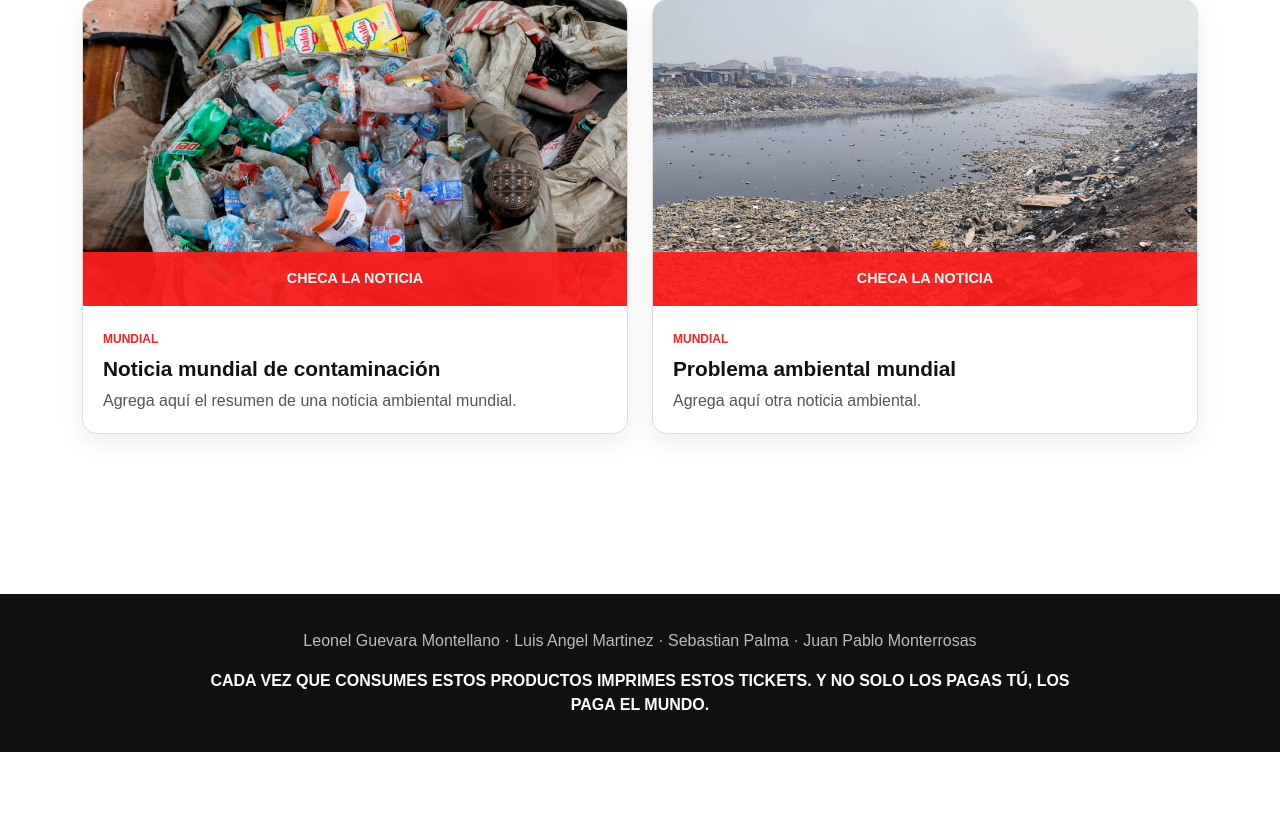
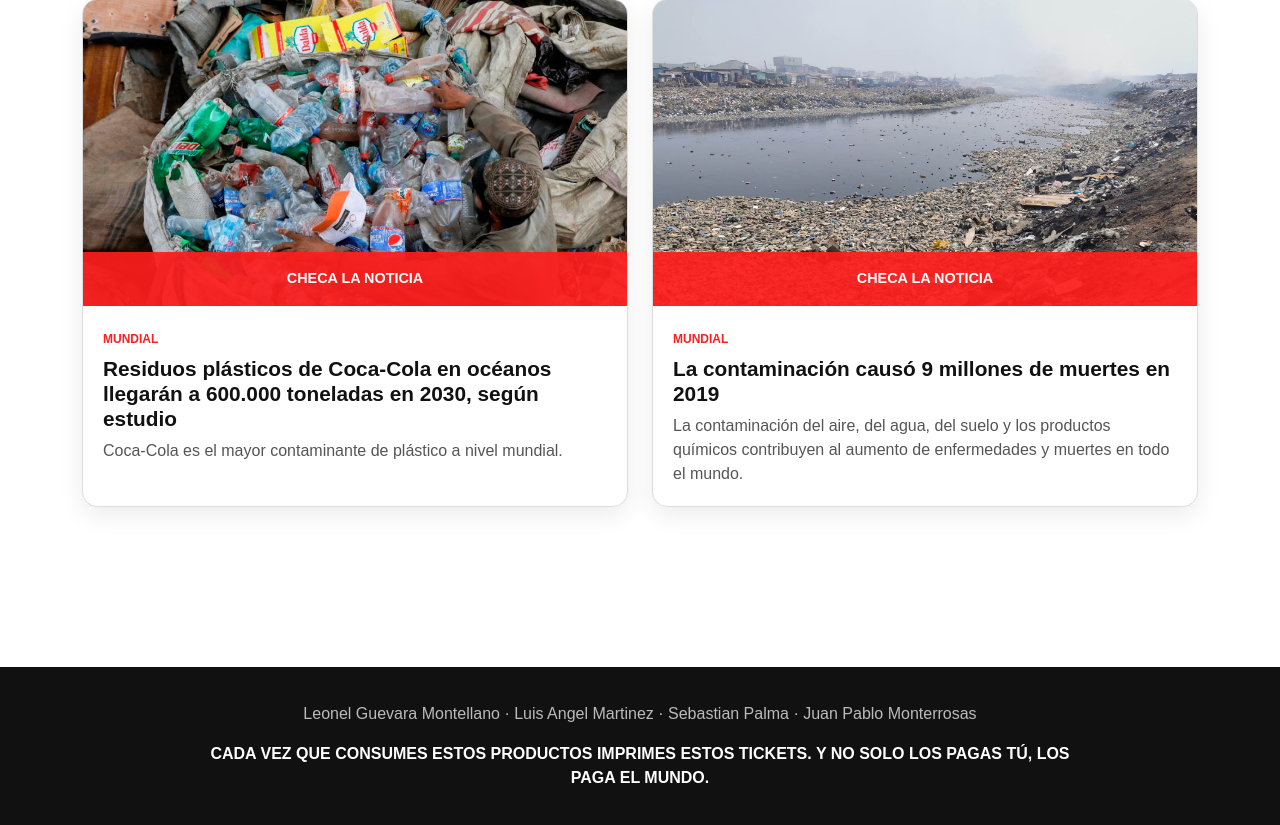
Before and after one commit to lemovara/DOOMART, a Flask app: page / in a window 1280 px wide. Shown: the part 3284-4109 px from the top of the page. Before the commit the page ends 4036 px from the top, so only its background shows below. Run offline with Flask 3, Linux system fonts and the light colour scheme; data comes from the database, SQL or seed files in the repository.

Commit message:
Ultima actualizaci ón DOOMART

```diff
--- a/app.py
+++ b/app.py
@@ -189,21 +189,29 @@ Es esencial que las autoridades y las empresas responsables actúen rápidamente
 
             {
                 "id": 1,
-                "titulo": "Contaminación a nivel mundial",
+                "titulo": "Residuos plásticos de Coca-Cola en océanos llegarán a 600.000 toneladas en 2030, según estudio",
                 "imagen": "mundial-1.jpg",
                 "texto": """
-                Aquí se colocará el contenido de la noticia
-                ambiental mundial.
+                Un reciente informe de la organización sin fines de lucro Oceana proyecta que, para el año 2030, los productos de Coca-Cola podrían generar más de 600.000 toneladas de residuos plásticos vertidos anualmente en los océanos y vías fluviales del mundo. Esta cifra alarmante equivale a aproximadamente 220.000 millones de botellas de 500 mililitros, lo que representa una amenaza significativa para la vida marina y los ecosistemas acuáticos. El informe llega en un contexto global marcado por la creciente presencia de microplásticos.
+                El estudio destaca que Coca-Cola es actualmente el mayor contaminador de plástico a nivel mundial, seguida por empresas como PepsiCo, Nestlé, Danone y Altria. La previsión se basa en datos de envases publicados por Coca-Cola entre 2018 y 2023, combinados con estimaciones de crecimiento de ventas. Según Oceana, una solución efectiva para reducir esta contaminación sería implementar envases reutilizables.
+                 Habrá 600.000 toneladas de plástico de Coca-Cola para el 2030
+
+                La estimación se basa en un modelo científico publicado en la revista Science en 2024, que calcula la proporción de residuos que llegan a ecosistemas acuáticos. Según el análisis, la cifra equivale a casi 220.000 millones de botellas plásticas de 500 mililitros.
+                La ONG señala que la solución más efectiva pasa por retomar el uso de envases reutilizables, como las botellas de vidrio retornables, que pueden reutilizarse hasta 50 veces, o los envases de plástico PET reforzado, diseñados para al menos 25 usos. Estas alternativas, según los expertos, permitirían reducir drásticamente la contaminación y limitar la dependencia de plásticos de un solo uso.
+                "La contaminación de los océanos es enorme"
+                El informe se publica en un contexto de creciente preocupación por el impacto de los microplásticos en la salud humana, vinculados a enfermedades como el cáncer, problemas cardiovasculares e infertilidad. "Coca-Cola es, de lejos, el mayor fabricante y vendedor de bebidas del mundo. Por eso, su responsabilidad en la contaminación de los océanos es enorme", afirmó Matt Littlejohn, vicepresidente de campañas de Oceana, quien instó a la compañía a asumir un rol más activo en la solución del problema.
                 """
             },
 
             {
                 "id": 2,
-                "titulo": "Problemas ambientales del mundo",
+                "titulo": " La contaminación causó 9 millones de muertes en 2019",
                 "imagen": "mundial-2.jpg",
                 "texto": """
-                Aquí se colocará el contenido de la segunda
-                noticia mundial.
+                Las repercusiones de la contaminación ambiental en nuestra salud siguen siendo muchas y preocupantes, y más aún en los llamados "países en vías de desarrollo". La contaminación, normalmente en las ciudades, provocó en 2019 nueve millones de muertes en todo el mundo, cifra que prácticamente no ha variado desde que se realizó el último estudio sobre el tema, en 2015. Así, en la actualización del informe The Lancet Commission on Pollution and Health, publicado en The Lancet Planetary Health, su autor principal, Richard Fuller, ha destacado que "pese a las graves consecuencias sanitarias, sociales y económicas, la prevención de la contaminación se pasa por alto, en gran medida, en la agenda internacional de desarrollo". El estudio afirma asimismo que, a pesar de que el número de muertes por fuentes de contaminación asociadas a la pobreza extrema, como la mala calidad del aire en interiores o la contaminación del agua, haya disminuido, estas reducciones desafortunadamente se ven contrarrestadas por un aumento de los fallecimientos como consecuencia de la contaminación industrial y química del aire que respiramos.
+                De hecho, en 2019, de los nueve millones de muertes en todo el planeta atribuibles a la contaminación, la mala calidad del aire, tanto doméstica como ambiental, fue la responsable de 6,67 millones; la contaminación del agua, de 1,36 millones; el plomo provocó 900.000 muertes, y los riesgos laborales tóxicos causaron 870.000 muertes. A este respecto, Philip Landrigan, director del Programa de Salud Pública Global y del Observatorio de la Contaminación Global del Boston College y uno de los autores del informe, afirma que "la contaminación sigue siendo la mayor amenaza existencial para la salud humana y planetaria y pone en peligro la sostenibilidad de las sociedades modernas. La prevención de la contaminación también puede ralentizar el cambio climático –logrando un doble beneficio para la salud planetaria– y nuestro informe pide una transición masiva y rápida para abandonar todos los combustibles fósiles y pasar a las energías limpias y renovables".
+                La contaminación, una arma silenciosa
+                En cuanto al descenso de las muertes causadas por la contaminación del aire en los hogares y por el consumo de agua no potable desde el año 2000 es más evidente en África. Esto se debe a las mejoras en el suministro hidráulico, en el saneamiento, a la presencia de combustibles más limpios y a una mayor facilidad de acceso a antibióticos y tratamientos médicos. Sin embargo, como hemos apuntado, este descenso de la mortalidad se ha visto contrarrestado por un aumento importante de las muertes por exposición a la contaminación por plomo y otras formas de contaminación química en todo el mundo durante los últimos veinte años, en especial en el Sudeste Asiático, donde al aumento de los niveles de contaminación industrial se ha de añadir el envejecimiento de la población y un incremento del número de personas expuestas a esta amenaza.
                 """
             }
 
--- a/templates/index.html
+++ b/templates/index.html
@@ -628,12 +628,11 @@ DOOMART
                             </span>
 
                             <h4>
-                                Noticia mundial de contaminación
+                                Residuos plásticos de Coca-Cola en océanos llegarán a 600.000 toneladas en 2030, según estudio
                             </h4>
 
                             <p>
-                                Agrega aquí el resumen de una
-                                noticia ambiental mundial.
+                                Coca-Cola es el mayor contaminante de plástico a nivel mundial.
                             </p>
 
                         </div>
@@ -678,11 +677,11 @@ DOOMART
                             </span>
 
                             <h4>
-                                Problema ambiental mundial
+                                La contaminación causó 9 millones de muertes en 2019
                             </h4>
 
                             <p>
-                                Agrega aquí otra noticia ambiental.
+                               La contaminación del aire, del agua, del suelo y los productos químicos contribuyen al aumento de enfermedades y muertes en todo el mundo.
                             </p>
 
                         </div>
```
